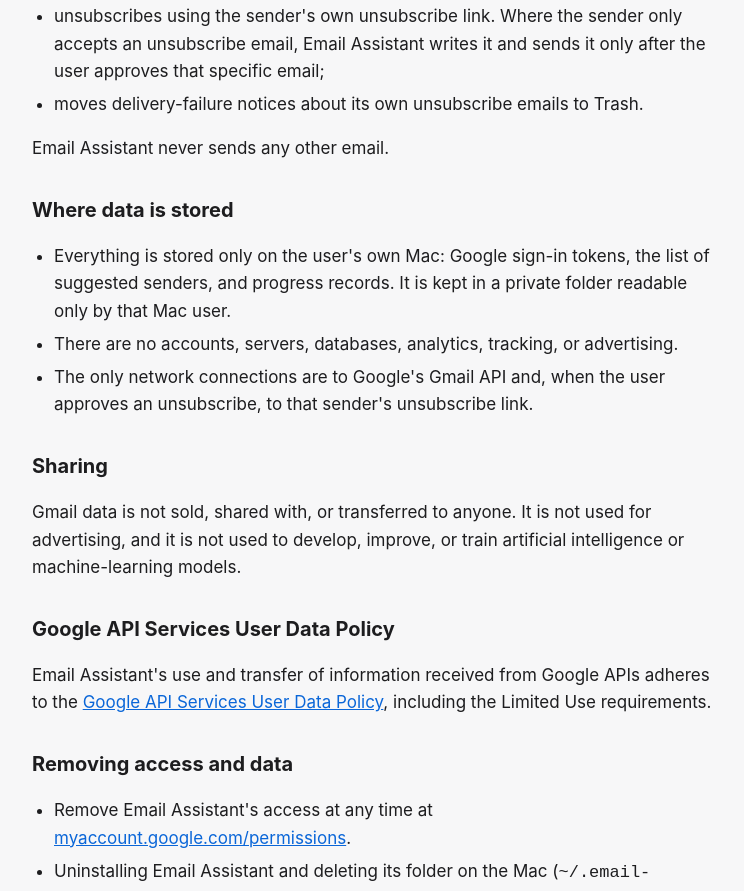
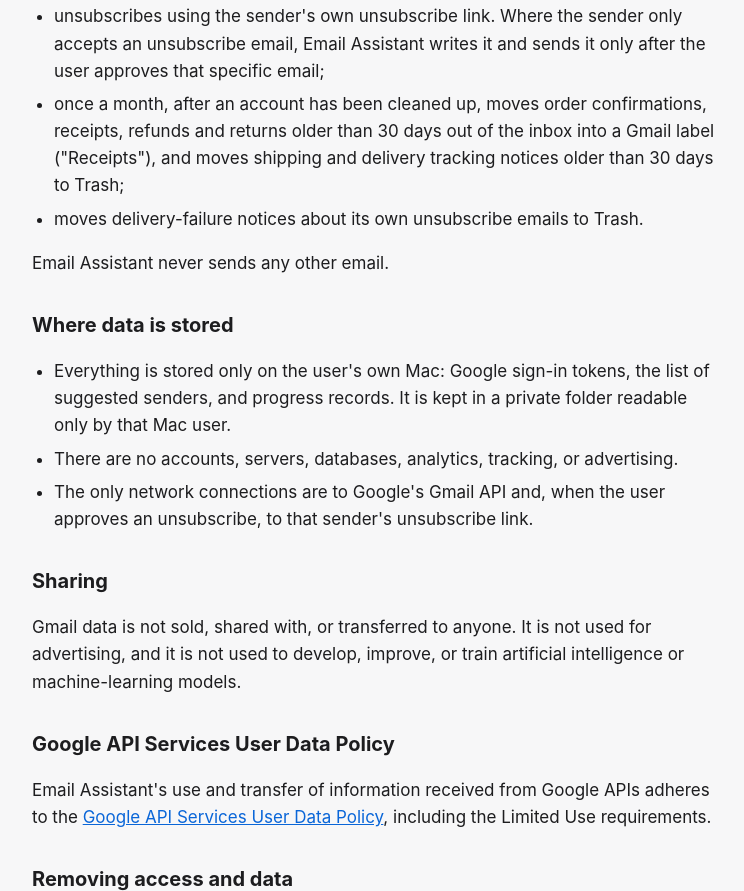
Before and after one commit to cwonderly/email-assistant-site, a plain HTML site: page privacy.html in a window 1280 px wide. Shown: the part 1030-1921 px from the top of the page, without its empty margins (264-1008 px from the left). Drawn offline with Linux system fonts and the light colour scheme.

Commit message:
Privacy: monthly Receipts tidy

```diff
--- a/privacy.html
+++ b/privacy.html
@@ -45,6 +45,9 @@
       <li>unsubscribes using the sender's own unsubscribe link. Where the sender only accepts
         an unsubscribe email, Email Assistant writes it and sends it only after the user
         approves that specific email;</li>
+      <li>once a month, after an account has been cleaned up, moves order confirmations, receipts,
+        refunds and returns older than 30 days out of the inbox into a Gmail label ("Receipts"), and
+        moves shipping and delivery tracking notices older than 30 days to Trash;</li>
       <li>moves delivery-failure notices about its own unsubscribe emails to Trash.</li>
     </ul>
     <p>Email Assistant never sends any other email.</p>
```
